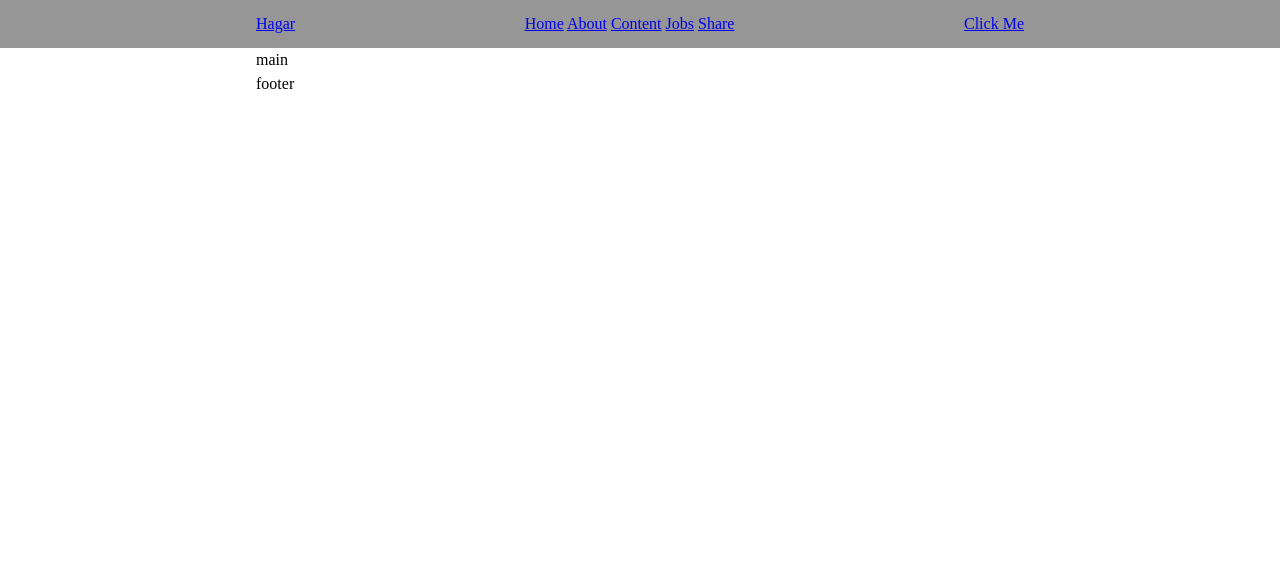
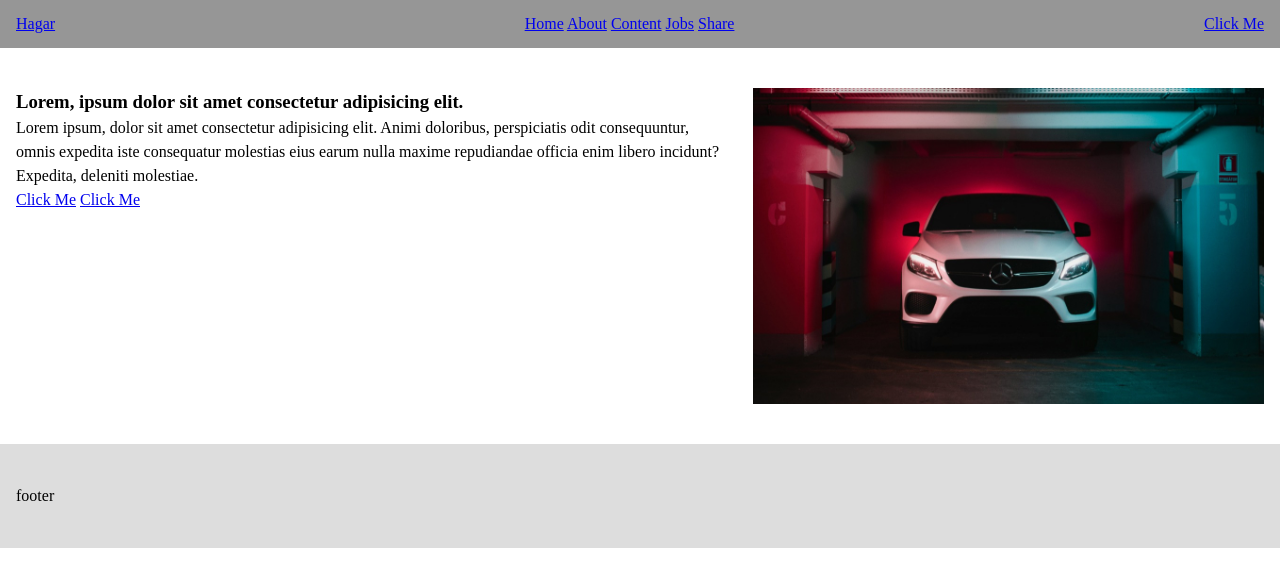
Before and after one commit to byaracho/hagar-web, a plain HTML site: page index.html in a window 1280 px wide. Drawn offline with Linux system fonts and the light colour scheme.

Commit message:
add: main contents

```diff
--- a/index.html
+++ b/index.html
@@ -20,12 +20,22 @@
             <a class="cta-btn" href="#">Click Me</a>
         </div>
     </header>
+
     <main class="main">
         <div class="container">
-            main
+            <section class="hero">
+                <article>
+                    <h1>Lorem, ipsum dolor sit amet consectetur adipisicing elit.</h1>
+                    <p>Lorem ipsum, dolor sit amet consectetur adipisicing elit. Animi doloribus, perspiciatis odit consequuntur, omnis expedita iste consequatur molestias eius earum nulla maxime repudiandae officia enim libero incidunt? Expedita, deleniti molestiae.</p>
+                    <a class="cta-btn" href="#">Click Me</a>
+                    <a class="cta-btn" href="#">Click Me</a>
+                </article>
+                <div><img src="/images/Rectangle 3.jpg" alt="car"></div>
+            </section>
         </div>
     </main>
-    <footer>
+
+    <footer class="footer">
         <div class="container">
             footer
         </div>
--- a/style.css
+++ b/style.css
@@ -4,7 +4,7 @@
     --WHITE: #FFF;
     --GRAY-1: #D9D9D9;
     --GRAY-2: #E1E1E1;
-    --CONTAINER-WIDTH: 800px;
+    --CONTAINER-WIDTH: 1280px;
     --CONTAINER-MOBILE-WIDTH: 375px;
 }
 
@@ -28,6 +28,20 @@ img, picture, video, canvas, svg {
   max-width: 100%;
 }
 
+/* common */
+.container {
+  /* max-width: var(--CONTAINER-MOBILE-WIDTH); */
+  max-width: var(--CONTAINER-WIDTH);
+  margin: 0 auto;
+  padding: 40px 1rem;
+}
+
+/* @media (min-width: 800px) {
+  .container {
+    width: var(--CONTAINER-WIDTH);
+  }
+} */
+
 /* header */
 .main-header {
   background-color: #00000069;
@@ -36,20 +50,29 @@ img, picture, video, canvas, svg {
 
 .main-header .container {
   /* 0 2 0 */
+  padding-top: 0;
+  padding-bottom: 0;
   display: flex;
   justify-content: space-between;
 }
 
-/* common */
-.container {
-  /* max-width: var(--CONTAINER-MOBILE-WIDTH); */
-  max-width: var(--CONTAINER-WIDTH);
-  margin: 0 auto;
-  padding: 0 1rem;
+/* main */
+/* .main .container, .footer .container {
+  padding-top: 40px;
+  padding-bottom: 40px;
+  background-color: #eee;
+} */
+
+.hero {
+  display: flex;
+  gap: 2rem;
 }
 
-/* @media (min-width: 800px) {
-  .container {
-    width: var(--CONTAINER-WIDTH);
-  }
-} */
+.hero article {
+  width: 60%;
+}
+
+/* footer */
+.footer {
+  background-color: #ddd;
+}
```
Also changed, not shown: images/Rectangle 3.jpg (added).
